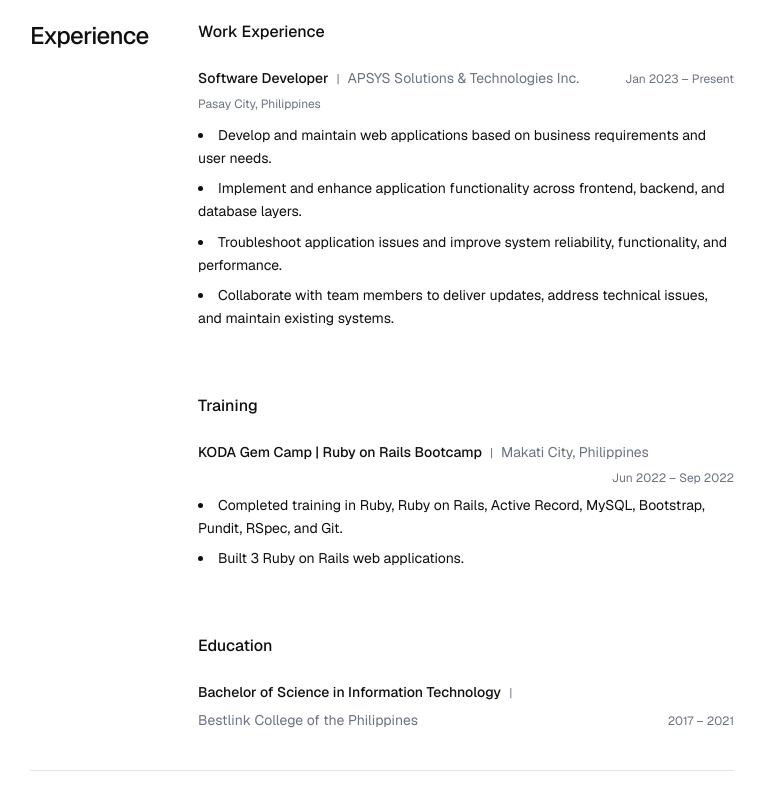
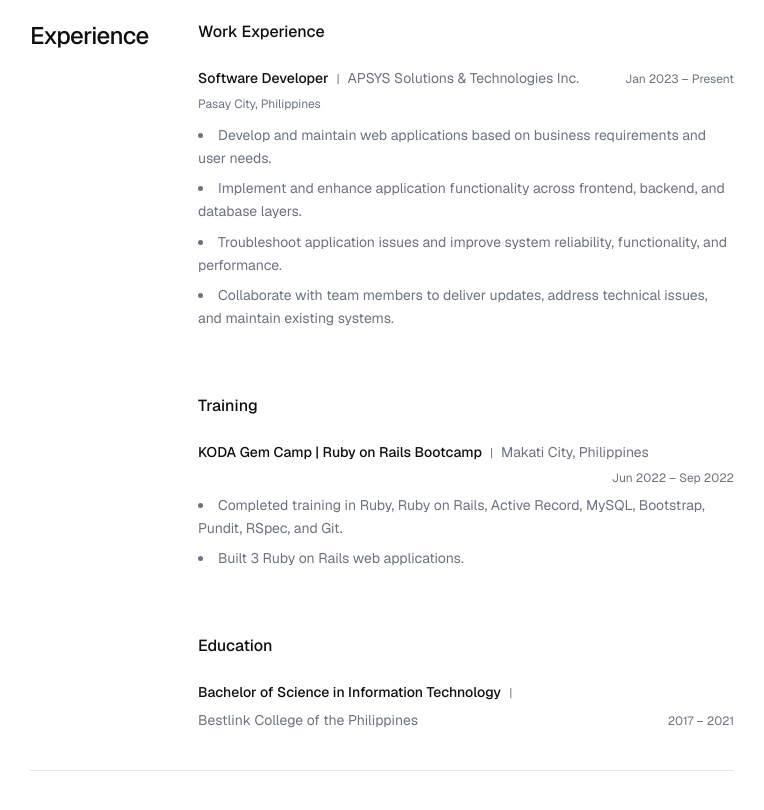
Before and after one commit to josegerryacevedo/personal-portfolio, a Next.js app: page / in a window 1280 px wide. Shown: the part 1380-2190 px from the top of the page, without its empty margins (258-1022 px from the left). Built offline with nearby package versions, Linux system fonts and the light colour scheme.

Commit message:
Update Experience component to change text color for bullet points to improve styling consistency; update buildout configuration file.

```diff
--- a/src/components/Experience.tsx
+++ b/src/components/Experience.tsx
@@ -64,7 +64,7 @@
                   <span className="text-xs text-muted ml-auto">{w.date}</span>
                 </div>
                 <p className="text-xs text-muted mb-3">{w.location}</p>
-                <ul className="list-disc list-inside text-sm text-foreground leading-relaxed space-y-2">
+                <ul className="list-disc list-inside text-sm text-muted leading-relaxed space-y-2">
                   {w.bullets.map((b) => (
                     <li key={b}>{b}</li>
                   ))}
@@ -85,7 +85,7 @@
                   <span className="text-sm text-muted">{t.location}</span>
                   <span className="text-xs text-muted ml-auto">{t.date}</span>
                 </div>
-                <ul className="list-disc list-inside text-sm text-foreground leading-relaxed space-y-2">
+                <ul className="list-disc list-inside text-sm text-muted leading-relaxed space-y-2">
                   {t.bullets.map((b) => (
                     <li key={b}>{b}</li>
                   ))}
```
Also changed, not shown: buildout.txt.
